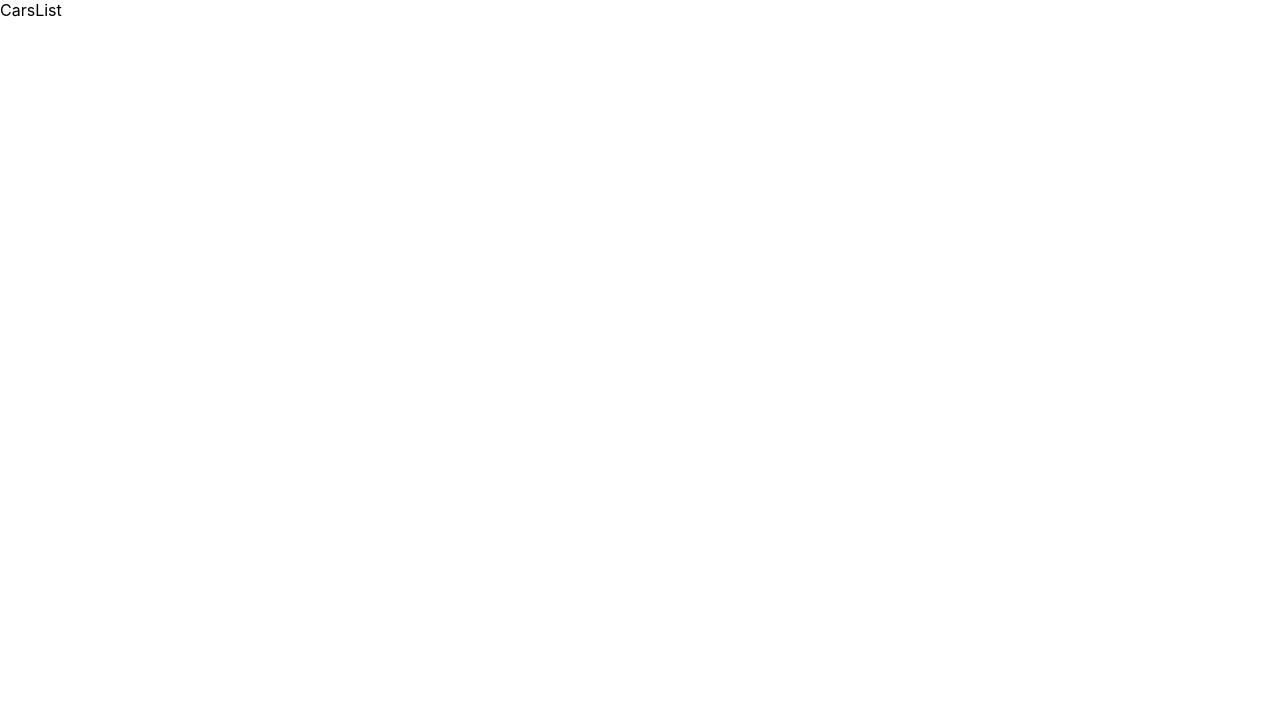
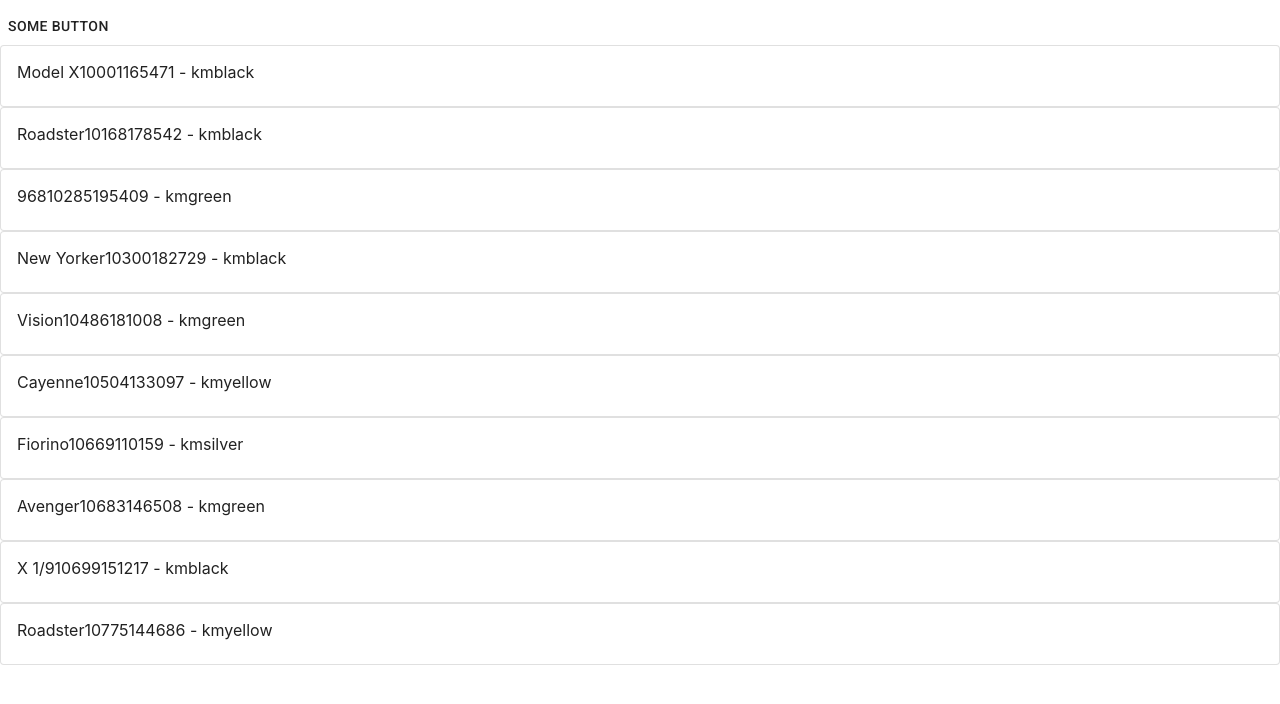
Before and after one commit to green122/just-an-assignment, a React (Create React App) app: page / in a window 1280 px wide. Shown: the top 704 px of the page. Built offline with nearby package versions, Linux system fonts and the light colour scheme.

Commit message:
introduced basic implementations of CarsList with tests

```diff
--- a/package.json
+++ b/package.json
@@ -5,7 +5,7 @@
   "dependencies": {
     "@material-ui/core": "^4.10.2",
     "@testing-library/jest-dom": "^4.2.4",
-    "@testing-library/react": "^9.3.2",
+    "@testing-library/react": "^10.4.3",
     "@testing-library/user-event": "^7.1.2",
     "@types/jest": "^24.0.0",
     "@types/node": "^12.0.0",
--- a/public/index.html
+++ b/public/index.html
@@ -1,20 +1,20 @@
 <!DOCTYPE html>
 <html lang="en">
 <head>
-    <meta charset="utf-8" />
-    <link rel="icon" href="%PUBLIC_URL%/favicon.ico" />
-    <meta name="viewport" content="width=device-width, initial-scale=1" />
-    <meta name="theme-color" content="#000000" />
+    <meta charset="utf-8"/>
+    <link rel="icon" href="%PUBLIC_URL%/favicon.ico"/>
+    <meta name="viewport" content="width=device-width, initial-scale=1"/>
+    <meta name="theme-color" content="#000000"/>
     <meta
             name="description"
             content="Web site created using create-react-app"
     />
-    <link rel="apple-touch-icon" href="%PUBLIC_URL%/logo192.png" />
+    <link rel="apple-touch-icon" href="%PUBLIC_URL%/logo192.png"/>
     <!--
       manifest.json provides metadata used when your web app is installed on a
       user's mobile device or desktop. See https://developers.google.com/web/fundamentals/web-app-manifest/
     -->
-    <link rel="manifest" href="%PUBLIC_URL%/manifest.json" />
+    <link rel="manifest" href="%PUBLIC_URL%/manifest.json"/>
     <!--
       Notice the use of %PUBLIC_URL% in the tags above.
       It will be replaced with the URL of the `public` folder during the build.
@@ -25,6 +25,7 @@
       Learn how to configure a non-root public URL by running `npm run build`.
     -->
     <title>React App</title>
+    <link rel="stylesheet" href="https://fonts.googleapis.com/css?family=Roboto:300,400,500,700&display=swap"/>
 </head>
 <body>
 <noscript>You need to enable JavaScript to run this app.</noscript>
--- a/src/App.tsx
+++ b/src/App.tsx
@@ -1,7 +1,7 @@
 import React from 'react';
 import './App.css';
 import {BrowserRouter, Route, Switch} from "react-router-dom";
-import {CarsList} from "./pages/CarsList";
+import {Cars} from "./pages/Cars";
 import {CarDetails} from "./pages/CarDetails";
 import {ErrorPage} from "./pages/ErrorPage";
 
@@ -9,7 +9,7 @@
   return (
     <BrowserRouter>
       <Switch>
-        <Route exact={true} path="/" component={CarsList}/>
+        <Route exact={true} path="/" component={Cars}/>
         <Route exact={true} path="/details/:stockNumber" component={CarDetails}/>
         <Route exact={true} path="*" component={ErrorPage}/>
       </Switch>
--- /dev/null
+++ b/src/components/CarsList.tsx
@@ -0,0 +1,28 @@
+import React from 'react';
+import {CarsListDTO} from "../models/cars.models";
+import {Box, Button, Card, CardContent, List, ListItem} from "@material-ui/core";
+
+interface CarsListProps {
+  list: CarsListDTO
+}
+
+export function CarsList({list}: CarsListProps) {
+  if (!list?.cars?.length) {
+    return null;
+  }
+  return (
+    <List>
+      <Button>some button</Button>
+      {list.cars.map(carRow => (
+        <Card data-testid="car-item" variant="outlined" color="text.primary" key={carRow.stockNumber}>
+          <CardContent>
+            {carRow.modelName}
+            {carRow.stockNumber}
+            {carRow.mileage.number} - {carRow.mileage.unit}
+            {carRow.color}
+          </CardContent>
+        </Card>
+      ))}
+    </List>
+  );
+};
--- /dev/null
+++ b/src/components/carsFixture.ts
@@ -0,0 +1,126 @@
+export const carsFixture = {
+  "cars": [
+    {
+      "stockNumber": 10001,
+      "manufacturerName": "Tesla",
+      "modelName": "Model X",
+      "color": "black",
+      "mileage": {
+        "number": 165471,
+        "unit": "km"
+      },
+      "fuelType": "Petrol",
+      "pictureUrl": "https://auto1-js-task-api--mufasa71.repl.co/images/car.svg"
+    },
+    {
+      "stockNumber": 10168,
+      "manufacturerName": "Tesla",
+      "modelName": "Roadster",
+      "color": "black",
+      "mileage": {
+        "number": 178542,
+        "unit": "km"
+      },
+      "fuelType": "Petrol",
+      "pictureUrl": "https://auto1-js-task-api--mufasa71.repl.co/images/car.svg"
+    },
+    {
+      "stockNumber": 10285,
+      "manufacturerName": "Porsche",
+      "modelName": "968",
+      "color": "green",
+      "mileage": {
+        "number": 195409,
+        "unit": "km"
+      },
+      "fuelType": "Petrol",
+      "pictureUrl": "https://auto1-js-task-api--mufasa71.repl.co/images/car.svg"
+    },
+    {
+      "stockNumber": 10300,
+      "manufacturerName": "Chrysler",
+      "modelName": "New Yorker",
+      "color": "black",
+      "mileage": {
+        "number": 182729,
+        "unit": "km"
+      },
+      "fuelType": "Petrol",
+      "pictureUrl": "https://auto1-js-task-api--mufasa71.repl.co/images/car.svg"
+    },
+    {
+      "stockNumber": 10486,
+      "manufacturerName": "Chrysler",
+      "modelName": "Vision",
+      "color": "green",
+      "mileage": {
+        "number": 181008,
+        "unit": "km"
+      },
+      "fuelType": "Diesel",
+      "pictureUrl": "https://auto1-js-task-api--mufasa71.repl.co/images/car.svg"
+    },
+    {
+      "stockNumber": 10504,
+      "manufacturerName": "Porsche",
+      "modelName": "Cayenne",
+      "color": "yellow",
+      "mileage": {
+        "number": 133097,
+        "unit": "km"
+      },
+      "fuelType": "Diesel",
+      "pictureUrl": "https://auto1-js-task-api--mufasa71.repl.co/images/car.svg"
+    },
+    {
+      "stockNumber": 10669,
+      "manufacturerName": "Fiat",
+      "modelName": "Fiorino",
+      "color": "silver",
+      "mileage": {
+        "number": 110159,
+        "unit": "km"
+      },
+      "fuelType": "Petrol",
+      "pictureUrl": "https://auto1-js-task-api--mufasa71.repl.co/images/car.svg"
+    },
+    {
+      "stockNumber": 10683,
+      "manufacturerName": "Dodge",
+      "modelName": "Avenger",
+      "color": "green",
+      "mileage": {
+        "number": 146508,
+        "unit": "km"
+      },
+      "fuelType": "Petrol",
+      "pictureUrl": "https://auto1-js-task-api--mufasa71.repl.co/images/car.svg"
+    },
+    {
+      "stockNumber": 10699,
+      "manufacturerName": "Fiat",
+      "modelName": "X 1/9",
+      "color": "black",
+      "mileage": {
+        "number": 151217,
+        "unit": "km"
+      },
+      "fuelType": "Diesel",
+      "pictureUrl": "https://auto1-js-task-api--mufasa71.repl.co/images/car.svg"
+    },
+    {
+      "stockNumber": 10775,
+      "manufacturerName": "Tesla",
+      "modelName": "Roadster",
+      "color": "yellow",
+      "mileage": {
+        "number": 144686,
+        "unit": "km"
+      },
+      "fuelType": "Petrol",
+      "pictureUrl": "https://auto1-js-task-api--mufasa71.repl.co/images/car.svg"
+    }
+  ],
+  "totalPageCount": 100,
+  "totalCarsCount": 1000
+}
--- /dev/null
+++ b/src/pages/Cars.tsx
@@ -0,0 +1,11 @@
+import React from 'react';
+import {CarsList} from "../components/CarsList";
+import {carsFixture} from "../components/carsFixture";
+
+export function Cars() {
+  return (
+    <div>
+      <CarsList list={carsFixture}/>
+    </div>
+  );
+};
--- a/src/pages/CarsList.tsx
+++ /dev/null
@@ -1,9 +0,0 @@
-import React from 'react';
-
-export function CarsList() {
-  return (
-    <div>
-      CarsList
-    </div>
-  );
-};
```
Also changed, not shown: src/models/cars.models.ts (added, +20 -0 lines), 2 other files (tests, documents, lock files or other folders). Lines whose indentation alone changed are shown as unchanged.
